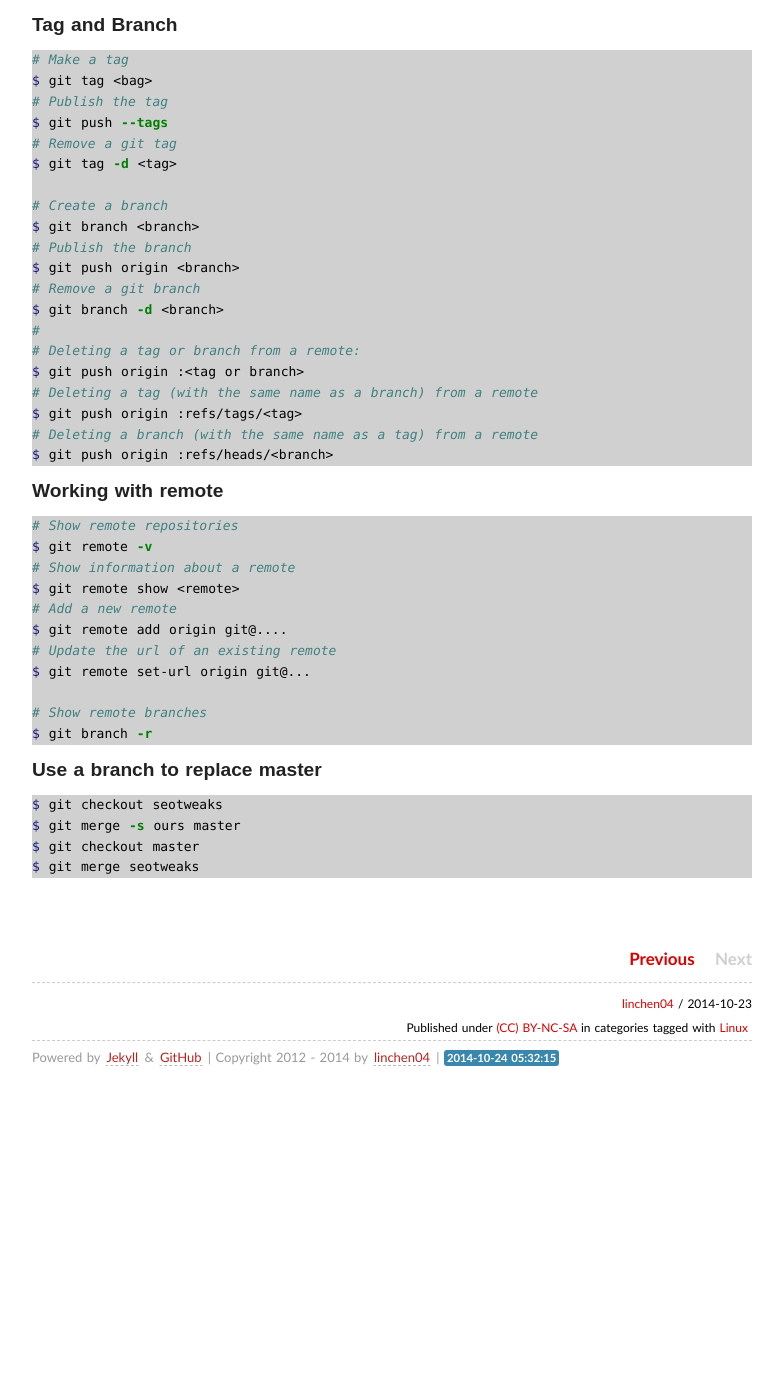
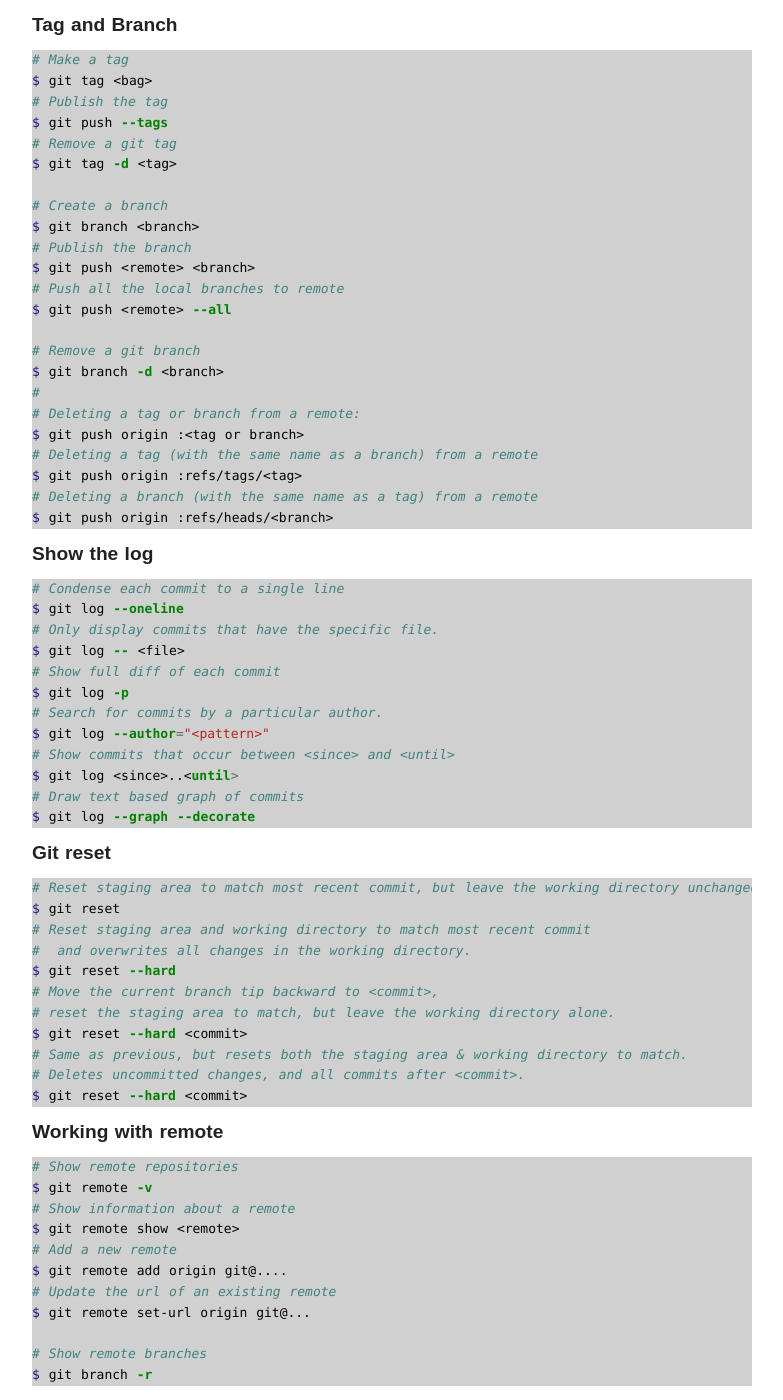
Before and after one commit to lchenn/linchen04.github.io, a Jekyll site: the page built from _posts/2014-10-23-git-cheat-sheet.md, in a window 1280 px wide and 1400 px high, scrolled down 666 px. Shown: the whole window, without its empty margins (248-1031 px from the left). Built offline with Jekyll 4.4.1, drawn with Linux system fonts in a browser that asks for light colours; some web fonts are replaced; Markdown is read by kramdown in place of the engine named in the settings; comment, search, counter and statistics services are not loaded; before the commit the page ends 1766 px from its top, so only the background shows below that.

Commit message:
Added git log and reset

````diff
--- a/_posts/2014-10-23-git-cheat-sheet.md
+++ b/_posts/2014-10-23-git-cheat-sheet.md
@@ -52,7 +52,10 @@ $ git tag -d <tag>
 # Create a branch
 $ git branch <branch>
 # Publish the branch
-$ git push origin <branch>
+$ git push <remote> <branch>
+# Push all the local branches to remote
+$ git push <remote> --all
+
 # Remove a git branch
 $ git branch -d <branch>
 #
@@ -64,6 +67,36 @@ $ git push origin :refs/tags/<tag>
 $ git push origin :refs/heads/<branch>
 ```
 
+### Show the log
+```bash
+# Condense each commit to a single line
+$ git log --oneline
+# Only display commits that have the specific file.
+$ git log -- <file>
+# Show full diff of each commit
+$ git log -p
+# Search for commits by a particular author.
+$ git log --author="<pattern>"
+# Show commits that occur between <since> and <until>
+$ git log <since>..<until>
+# Draw text based graph of commits
+$ git log --graph --decorate
+```
+
+### Git reset
+```bash
+# Reset staging area to match most recent commit, but leave the working directory unchanged.
+$ git reset
+# Reset staging area and working directory to match most recent commit
+#  and overwrites all changes in the working directory.
+$ git reset --hard
+# Move the current branch tip backward to <commit>,
+# reset the staging area to match, but leave the working directory alone.
+$ git reset --hard <commit>
+# Same as previous, but resets both the staging area & working directory to match.
+# Deletes uncommitted changes, and all commits after <commit>.
+$ git reset --hard <commit>
+```
 
 ### Working with remote
 ```bash
````
